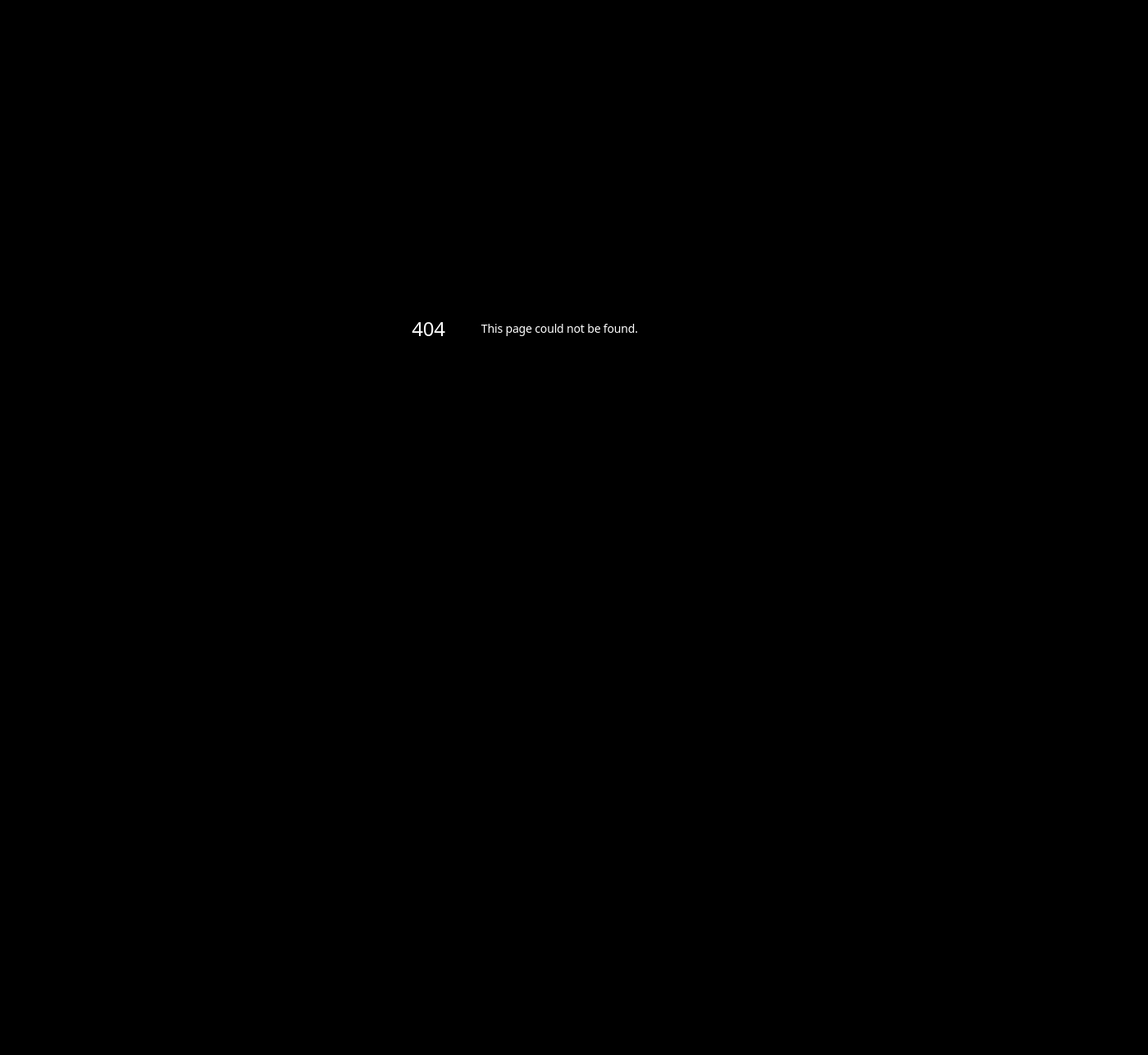
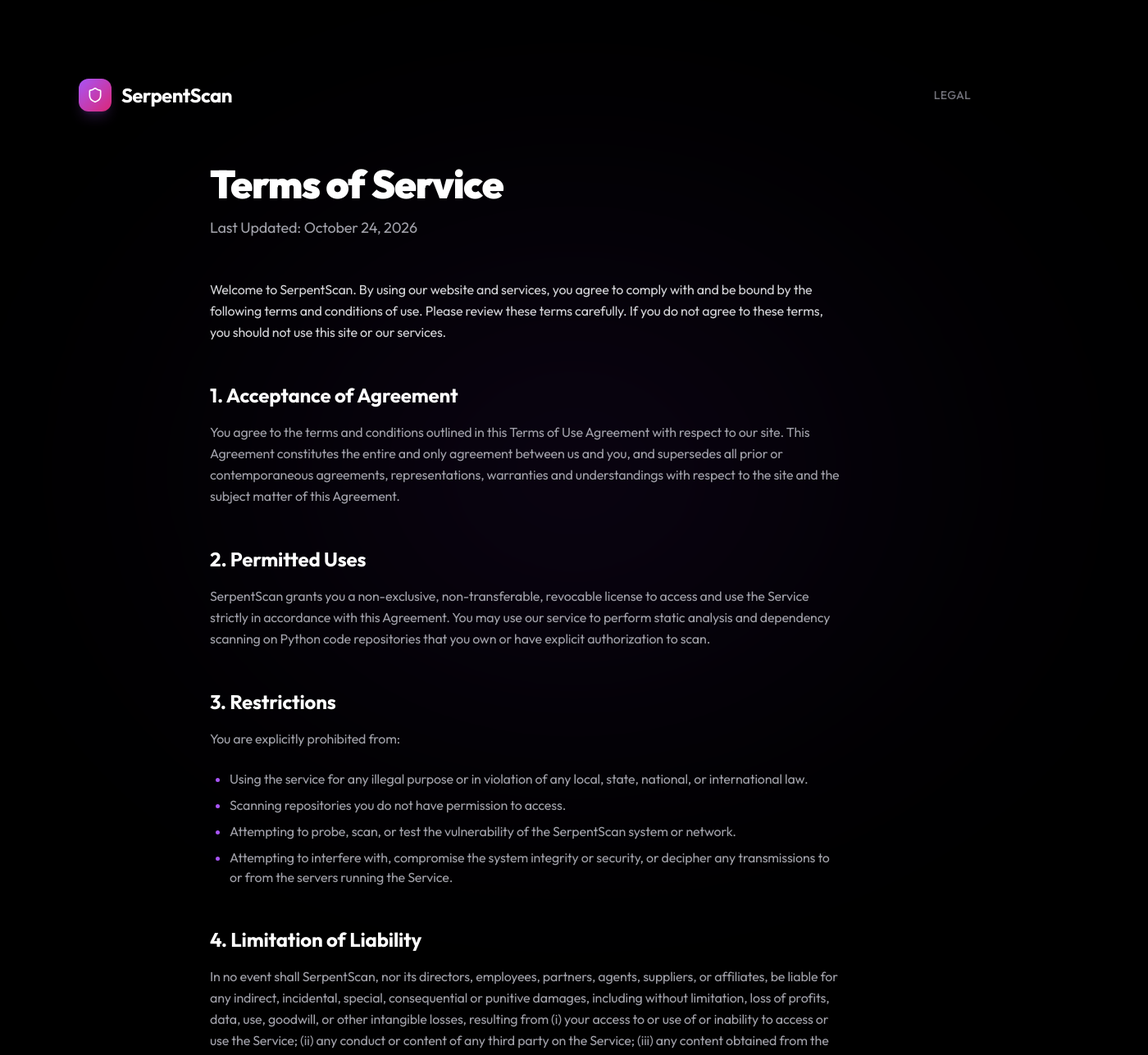
Before and after one commit to anindyakg/SerpentScan, a Next.js app: page /terms in a window 1280 px wide. Before the commit this address had no page. Shown: the top 1287 px of the page at 82% size, 1400 px wide, since content can reach past the window. Before the commit the page ends 800 px from the top, so only its background shows below. Built offline with nearby package versions, Linux system fonts and the light colour scheme.

Commit message:
feat: link social icons and add custom terms/privacy pages

```diff
--- a/src/app/page.tsx
+++ b/src/app/page.tsx
@@ -523,21 +523,21 @@ export default function LandingPage() {
             <div className="w-full max-w-7xl mx-auto px-6 border-t border-white/5 py-8 flex flex-col md:flex-row justify-between items-center text-xs text-zinc-600 font-semibold tracking-wide">
                 <p>© 2026 SerpentScan Automation Inc • Local First</p>
                 <div className="flex items-center gap-6 mt-4 md:mt-0">
-                    <a href="#" className="hover:text-white transition-colors" aria-label="X (Twitter)">
+                    <a href="https://x.com/serpentscan" target="_blank" rel="noopener noreferrer" className="hover:text-white transition-colors" aria-label="X (Twitter)">
                         <svg viewBox="0 0 24 24" className="w-4 h-4" fill="currentColor">
                             <path d="M18.244 2.25h3.308l-7.227 8.26 8.502 11.24H16.17l-5.214-6.817L4.99 22.75H1.68l7.73-8.835L1.254 2.25H8.08l4.713 6.231zm-1.161 17.52h1.833L7.084 4.126H5.117z"/>
                         </svg>
                     </a>
-                    <a href="#" className="hover:text-white transition-colors" aria-label="GitHub">
+                    <a href="https://github.com/serpentscan" target="_blank" rel="noopener noreferrer" className="hover:text-white transition-colors" aria-label="GitHub">
                         <Github className="w-4 h-4" />
                     </a>
-                    <a href="#" className="hover:text-white transition-colors" aria-label="Instagram">
+                    <a href="https://instagram.com/serpentscan" target="_blank" rel="noopener noreferrer" className="hover:text-white transition-colors" aria-label="Instagram">
                         <Instagram className="w-4 h-4" />
                     </a>
-                    <a href="#" className="hover:text-zinc-300 transition-colors ml-2">Privacy</a>
-                    <a href="#" className="hover:text-zinc-300 transition-colors">Terms</a>
-                    <a href="#" className="hover:text-zinc-300 transition-colors">Status</a>
-                    <a href="#" className="hover:text-zinc-300 transition-colors">Enterprise</a>
+                    <a href="/privacy" target="_blank" rel="noopener noreferrer" className="hover:text-zinc-300 transition-colors ml-2">Privacy</a>
+                    <a href="/terms" target="_blank" rel="noopener noreferrer" className="hover:text-zinc-300 transition-colors">Terms</a>
+                    <a href="/status" className="hover:text-zinc-300 transition-colors">Status</a>
+                    <a href="/enterprise" className="hover:text-zinc-300 transition-colors">Enterprise</a>
                 </div>
                 <div className="flex gap-3 text-zinc-700 mt-4 md:mt-0">
                     <div>EN</div>
--- /dev/null
+++ b/src/app/privacy/page.tsx
@@ -0,0 +1,61 @@
+import Link from "next/link";
+import { Shield } from "lucide-react";
+
+export default function PrivacyPage() {
+  return (
+    <div className="min-h-screen bg-black text-white p-12 lg:p-24 selection:bg-purple-500/30 relative">
+        <div className="bg-plasma-glow-purple fixed top-0 left-0 w-full h-[500px] opacity-20 pointer-events-none"></div>
+
+        <nav className="mb-16 relative z-10 flex items-center justify-between">
+            <Link href="/" className="inline-flex items-center gap-3 hover:opacity-80 transition-opacity">
+                <div className="flex h-10 w-10 items-center justify-center rounded-xl bg-gradient-to-br from-purple-500 to-pink-600 shadow-lg shadow-purple-500/20">
+                    <Shield className="w-5 h-5 text-white" />
+                </div>
+                <span className="text-2xl font-bold tracking-tight">SerpentScan</span>
+            </Link>
+            <div className="text-zinc-500 text-sm font-medium tracking-wide">LEGAL</div>
+        </nav>
+
+        <main className="max-w-3xl mx-auto relative z-10">
+            <h1 className="text-4xl md:text-5xl font-black tracking-tight mb-4">Privacy Policy</h1>
+            <p className="text-zinc-400 mb-12 text-lg">Last Updated: October 24, 2026</p>
+
+            <div className="prose prose-invert prose-zinc max-w-none">
+                <p className="text-zinc-300 leading-relaxed mb-6">
+                    SerpentScan is committed to protecting your privacy and ensuring you have a secure experience on our website. This Privacy Policy details the data we collect, how it is used, and your rights concerning your personal information.
+                </p>
+
+                <h2 className="text-2xl font-bold text-white mt-12 mb-4">1. Information We Collect</h2>
+                <p className="text-zinc-400 leading-relaxed mb-6">
+                    We collect very limited information necessary to operate our service:
+                </p>
+                <ul className="list-disc pl-6 text-zinc-400 mb-6 space-y-2 marker:text-purple-500">
+                    <li><strong>Authentication Data:</strong> If you sign in using Google, we collect your name, email address, and profile picture provided by the OAuth service.</li>
+                    <li><strong>Repository Links:</strong> We temporarily process the public GitHub repository URLs you submit to perform static analysis.</li>
+                    <li><strong>Usage Metadata:</strong> We collect non-personally identifiable information such as IP addresses, browser types, and access times for security and analytics purposes.</li>
+                </ul>
+
+                <h2 className="text-2xl font-bold text-white mt-12 mb-4">2. Processing of Source Code</h2>
+                <p className="text-zinc-400 leading-relaxed mb-6">
+                    SerpentScan is designed as a local-first security tool. When utilizing our cloud platform, source code is pulled into an ephemeral execution environment for the duration of the scan. It is analyzed, the reports are generated, and the repository is immediately purged from our active processing servers. <strong>We do not store your source code.</strong>
+                </p>
+
+                <h2 className="text-2xl font-bold text-white mt-12 mb-4">3. Data Sharing and Disclosure</h2>
+                <p className="text-zinc-400 leading-relaxed mb-6">
+                    We do not sell, trade, or rent your personal information to third parties. We may share generic aggregated demographic information not linked to any personal identification information regarding visitors and users with our business partners and trusted affiliates.
+                </p>
+
+                <h2 className="text-2xl font-bold text-white mt-12 mb-4">4. Your Rights</h2>
+                <p className="text-zinc-400 leading-relaxed mb-6">
+                    Depending on your jurisdiction (such as under the GDPR or CCPA), you may have the right to request access to the data we have collected about you, request that your data be deleted, or request that we correct any inaccuracies. You can exercise these rights by contacting our associated privacy team.
+                </p>
+
+                <h2 className="text-2xl font-bold text-white mt-12 mb-4">5. Contact Us</h2>
+                <p className="text-zinc-400 leading-relaxed mb-6">
+                    If you have any questions about this Privacy Policy, the practices of this site, or your dealings with this site, please contact us openly via our GitHub repository issues.
+                </p>
+            </div>
+        </main>
+    </div>
+  );
+}
--- /dev/null
+++ b/src/app/terms/page.tsx
@@ -0,0 +1,57 @@
+import Link from "next/link";
+import { Shield } from "lucide-react";
+
+export default function TermsPage() {
+  return (
+    <div className="min-h-screen bg-black text-white p-12 lg:p-24 selection:bg-purple-500/30 relative">
+        <div className="bg-plasma-glow-purple fixed top-0 left-0 w-full h-[500px] opacity-20 pointer-events-none"></div>
+
+        <nav className="mb-16 relative z-10 flex items-center justify-between">
+            <Link href="/" className="inline-flex items-center gap-3 hover:opacity-80 transition-opacity">
+                <div className="flex h-10 w-10 items-center justify-center rounded-xl bg-gradient-to-br from-purple-500 to-pink-600 shadow-lg shadow-purple-500/20">
+                    <Shield className="w-5 h-5 text-white" />
+                </div>
+                <span className="text-2xl font-bold tracking-tight">SerpentScan</span>
+            </Link>
+            <div className="text-zinc-500 text-sm font-medium tracking-wide">LEGAL</div>
+        </nav>
+
+        <main className="max-w-3xl mx-auto relative z-10">
+            <h1 className="text-4xl md:text-5xl font-black tracking-tight mb-4">Terms of Service</h1>
+            <p className="text-zinc-400 mb-12 text-lg">Last Updated: October 24, 2026</p>
+
+            <div className="prose prose-invert prose-zinc max-w-none">
+                <p className="text-zinc-300 leading-relaxed mb-6">
+                    Welcome to SerpentScan. By using our website and services, you agree to comply with and be bound by the following terms and conditions of use. Please review these terms carefully. If you do not agree to these terms, you should not use this site or our services.
+                </p>
+
+                <h2 className="text-2xl font-bold text-white mt-12 mb-4">1. Acceptance of Agreement</h2>
+                <p className="text-zinc-400 leading-relaxed mb-6">
+                    You agree to the terms and conditions outlined in this Terms of Use Agreement with respect to our site. This Agreement constitutes the entire and only agreement between us and you, and supersedes all prior or contemporaneous agreements, representations, warranties and understandings with respect to the site and the subject matter of this Agreement.
+                </p>
+
+                <h2 className="text-2xl font-bold text-white mt-12 mb-4">2. Permitted Uses</h2>
+                <p className="text-zinc-400 leading-relaxed mb-6">
+                    SerpentScan grants you a non-exclusive, non-transferable, revocable license to access and use the Service strictly in accordance with this Agreement. You may use our service to perform static analysis and dependency scanning on Python code repositories that you own or have explicit authorization to scan.
+                </p>
+
+                <h2 className="text-2xl font-bold text-white mt-12 mb-4">3. Restrictions</h2>
+                <p className="text-zinc-400 leading-relaxed mb-6">
+                    You are explicitly prohibited from:
+                </p>
+                <ul className="list-disc pl-6 text-zinc-400 mb-6 space-y-2 marker:text-purple-500">
+                    <li>Using the service for any illegal purpose or in violation of any local, state, national, or international law.</li>
+                    <li>Scanning repositories you do not have permission to access.</li>
+                    <li>Attempting to probe, scan, or test the vulnerability of the SerpentScan system or network.</li>
+                    <li>Attempting to interfere with, compromise the system integrity or security, or decipher any transmissions to or from the servers running the Service.</li>
+                </ul>
+
+                <h2 className="text-2xl font-bold text-white mt-12 mb-4">4. Limitation of Liability</h2>
+                <p className="text-zinc-400 leading-relaxed mb-6">
+                    In no event shall SerpentScan, nor its directors, employees, partners, agents, suppliers, or affiliates, be liable for any indirect, incidental, special, consequential or punitive damages, including without limitation, loss of profits, data, use, goodwill, or other intangible losses, resulting from (i) your access to or use of or inability to access or use the Service; (ii) any conduct or content of any third party on the Service; (iii) any content obtained from the Service; and (iv) unauthorized access, use or alteration of your transmissions or content, whether based on warranty, contract, tort (including negligence) or any other legal theory, whether or not we have been informed of the possibility of such damage, and even if a remedy set forth herein is found to have failed of its essential purpose.
+                </p>
+            </div>
+        </main>
+    </div>
+  );
+}
```
